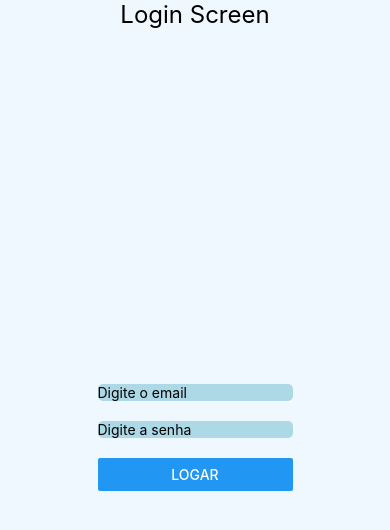
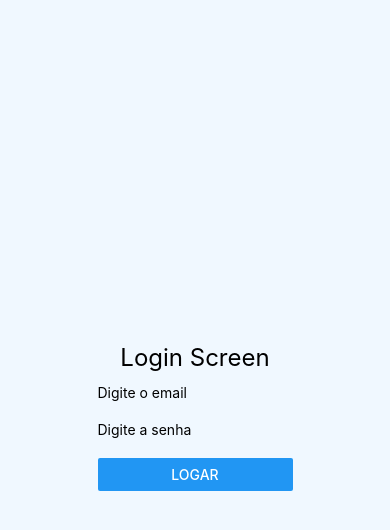
Before and after one commit to Pyetro7007/PAM_NavAsync, a React Native app: screen /Login in a window 390 px wide. Shown: the top 530 px of the page. Built offline with nearby package versions, Linux system fonts and the light colour scheme.

Commit message:
Terminar Validacao de Login

```diff
--- a/src/screens/LoginScreen.js
+++ b/src/screens/LoginScreen.js
@@ -1,39 +1,79 @@
-import React, { useState } from 'react';
-import { View, Text, Button, StyleSheet, Dimensions } from 'react-native';
-import { TextInput } from 'react-native-web';
+import React, { useState, useEffect } from 'react';
+import { View, Text, Button, StyleSheet, Dimensions, Alert } from 'react-native';
+import { TextInput } from 'react-native';
+import AsyncStorage from '@react-native-async-storage/async-storage';
 
 const windowWidth = Dimensions.get('window').width;
 
 export default function LoginScreen({ navigation }) {
     const [email, setEmail] = useState('');
     const [senha, setSenha] = useState('');
+
+    useEffect(() => {
+        setDados();
+    }, []);
+
+    const getDados = async () => {
+        try {
+            await AsyncStorage.getItem('DadosUsuario').then(value => {
+                if (value != null) {
+                    Alert.alert("Logou com sucesso");
+                };
+            });
+        } catch (error) {
+            console.warn(error);
+        };
+    };
+
+    const setDados = async () => {
+        if (email.length == 0 || senha.length == 0) {
+            Alert.alert("Digite o login corretamente");
+        } else {
+            try {
+                var usuario = {
+                    Email: email,
+                    Senha: senha,
+                };
+                await AsyncStorage.setItem('DadosUsuario', JSON.stringify(usuario));
+                Alert.alert("Conta criada com sucesso");
+            } catch (error) {
+                console.warn(error);
+            };
+        };
+    };
+
     return (
         <View style={styles.container}>
             <Text style={styles.title}>Login Screen</Text>
-            <View style={styles.container}>
-                <TextInput style={styles.input}
+
+            <View style={styles.inputContainer}>
+                <TextInput
                     placeholder='Digite o email'
                     keyboardType='email-address'
                     onChangeText={setEmail}
-                    value={email}
                 />
+            </View>
 
-                <TextInput style={styles.input}
+            <View style={styles.inputContainer}>
+                <TextInput
                     placeholder='Digite a senha'
                     secureTextEntry={true}
                     onChangeText={setSenha}
-                    value={senha}
                 />
+            </View>
 
-                <View style={styles.buttonContainer}>
-                    <Button
-                        title="Logar"
-                        onPress={() => navigation.navigate('Home')}/>
-                </View>
+            <View style={styles.buttonContainer}>
+                <Button
+                    title="Logar"
+                    onPress={() => {
+                        setDados()
+                        navigation.navigate('Home')
+                    }}
+                />
             </View>
         </View>
     );
-}
+};
 
 const styles = StyleSheet.create({
     container: {
@@ -54,8 +94,11 @@ const styles = StyleSheet.create({
     },
     input: {
         backgroundColor: '#add8e6', // Cor de fundo do container do botão
+        flex: 1,
+        borderRadius: 5,
+    },
+    inputContainer: {
         margin: 10,
         width: windowWidth * 0.5, // 50% da largura da tela
-        borderRadius: 5,
-    },
+    }
 });
```
Also changed, not shown: package.json (+5 -4 lines), 1 other file (tests, documents, lock files or other folders).
